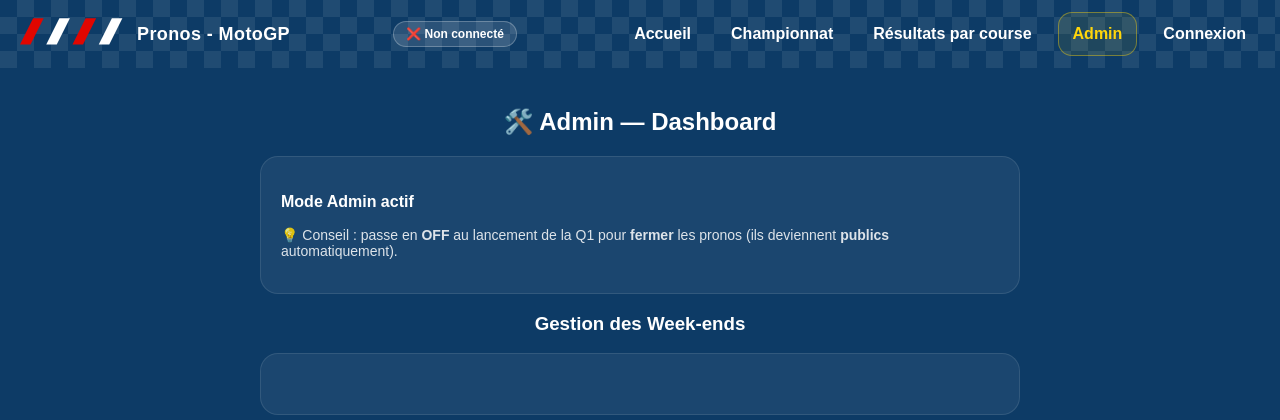
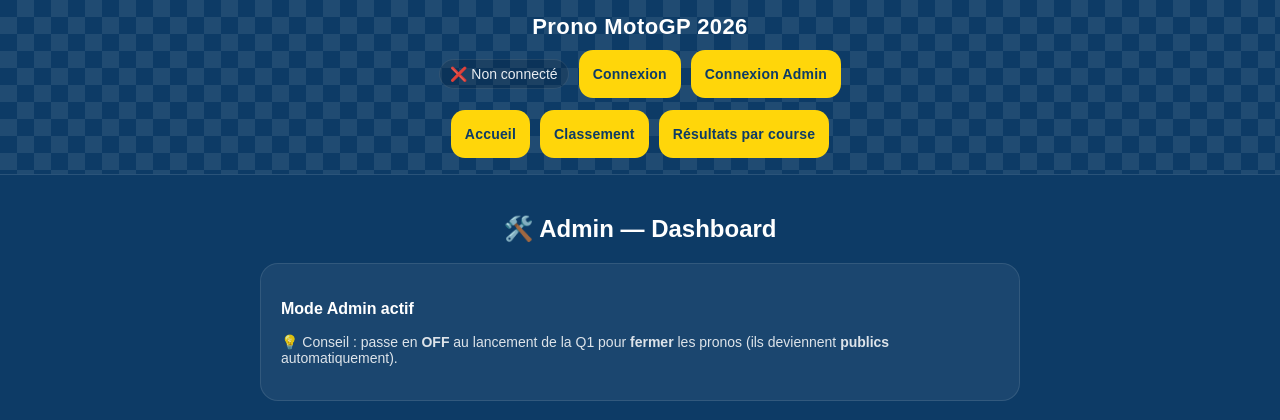
Before and after one commit to benjaminsoler07-lang/motogp-jeu, a Python web app: template templates/admin_home.html in a window 1280 px wide. Shown: the top 420 px of the page. Run offline with Jinja, Linux system fonts and the light colour scheme; the template is opened without the code that fills it, so the values that code supplies are empty.

Commit message:
Update base.html

```diff
--- a/templates/base.html
+++ b/templates/base.html
@@ -8,48 +8,38 @@
   </head>
 
   <body>
-    <header class="topbar">
-      <div class="logo racing">
-        <svg class="motogp-icon" xmlns="http://www.w3.org/2000/svg" viewBox="0 0 200 80">
-          <polygon fill="#e10600" points="0,60 25,10 45,10 20,60" />
-          <polygon fill="#fff" points="50,60 75,10 95,10 70,60" />
-          <polygon fill="#e10600" points="100,60 125,10 145,10 120,60" />
-          <polygon fill="#fff" points="150,60 175,10 195,10 170,60" />
-        </svg>
-        <span class="title">Pronos - MotoGP</span>
-      </div>
+    <header class="checkerbar">
+      <!-- Ligne 1 : Titre centré -->
+      <h1 class="header-title">Prono MotoGP 2026</h1>
 
-      <!-- Bloc utilisateur -->
-      <div class="userbar">
+      <!-- Ligne 2 : Connexion + statut + Admin (centré) -->
+      <div class="header-auth">
         {% if name %}
-          <span class="badge badge-ok">✅ Connecté</span>
-          <span class="hello">Bonjour <strong>{{ name }}</strong> 👋</span>
+          <span class="status">✅ Connecté{% if session.get('is_admin') %} — 🛠️ Admin{% endif %}</span>
+          <span class="status">Bonjour <strong>{{ name }}</strong> 👋</span>
         {% else %}
-          <span class="badge badge-no">❌ Non connecté</span>
+          <span class="status">❌ Non connecté</span>
+        {% endif %}
+
+        {% if name %}
+          <a class="btn" href="{{ url_for('logout') }}">Déconnexion</a>
+        {% else %}
+          <a class="btn" href="{{ url_for('login') }}">Connexion</a>
         {% endif %}
 
         {% if session.get('is_admin') %}
-          <span class="badge badge-admin">🛠️ Admin</span>
+          <a class="btn" href="{{ url_for('admin_home') }}">Dashboard admin</a>
+          <a class="btn btn-warning" href="{{ url_for('admin_logout') }}">Logout admin</a>
+        {% else %}
+          <a class="btn" href="{{ url_for('admin_login') }}">Connexion Admin</a>
         {% endif %}
       </div>
 
-      <nav class="menu">
-        <a href="{{ url_for('home') }}">Accueil</a>
-        <a href="{{ url_for('championnat') }}">Championnat</a>
-        <a href="{{ url_for('results_by_race') }}">Résultats par course</a>
-
-        {% if session.get('is_admin') %}
-          <a class="admin-link" href="{{ url_for('admin_home') }}">Dashboard admin</a>
-          <a class="admin-logout" href="{{ url_for('admin_logout') }}">Logout admin</a>
-        {% else %}
-          <a class="admin-link" href="{{ url_for('admin_login') }}">Admin</a>
-        {% endif %}
-
-        {% if name %}
-          <a href="{{ url_for('logout') }}">Déconnexion</a>
-        {% else %}
-          <a href="{{ url_for('login') }}">Connexion</a>
-        {% endif %}
+      <!-- Ligne 3 : Menu (dans le bandeau, centré) -->
+      <nav class="header-nav">
+        <a class="btn" href="{{ url_for('home') }}">Accueil</a>
+        <a class="btn" href="{{ url_for('championnat') }}">Classement</a>
+        <a class="btn" href="{{ url_for('results_by_race') }}">Résultats par course</a>
       </nav>
     </header>
 
```
